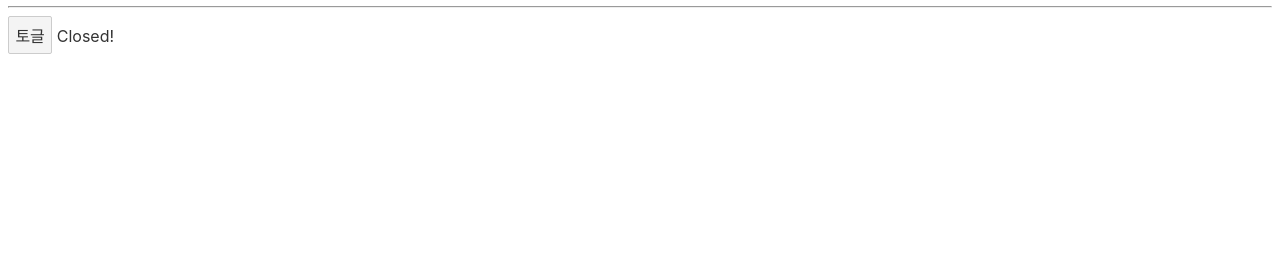
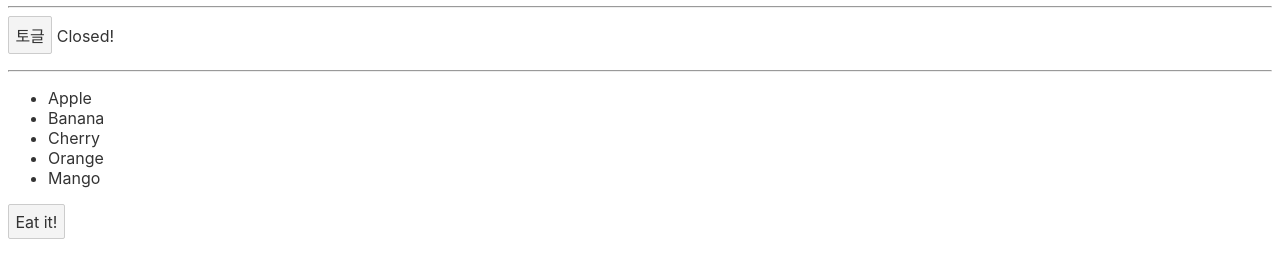
Before and after one commit to Jess2/study-svelte, a Svelte app: page / in a window 1280 px wide. Shown: the part 188-466 px from the top of the page. Built offline with nearby package versions, Linux system fonts and the light colour scheme.

Commit message:
반복문 학습

```diff
--- a/src/App.svelte
+++ b/src/App.svelte
@@ -2,10 +2,15 @@
   let name = 'World';
   let age = 99;
   let toggle = false;
+  let fruits = ['Apple', 'Banana', 'Cherry', 'Orange', 'Mango'];
 
   function assign() {
     name = 'Jess2';
     age = 31;
+  }
+
+  function deleteFruit() {
+    fruits = fruits.slice(1);
   }
 </script>
 
@@ -28,6 +33,18 @@
   Closed!
 {/if}
 
+<hr />
+
+<ul>
+  {#each fruits as fruit}
+    <li>{fruit}</li>
+  {/each}
+</ul>
+<button on:click={deleteFruit}>
+  Eat it!
+</button>
+
+
 <style>
   h1 {
     color: red;
```
